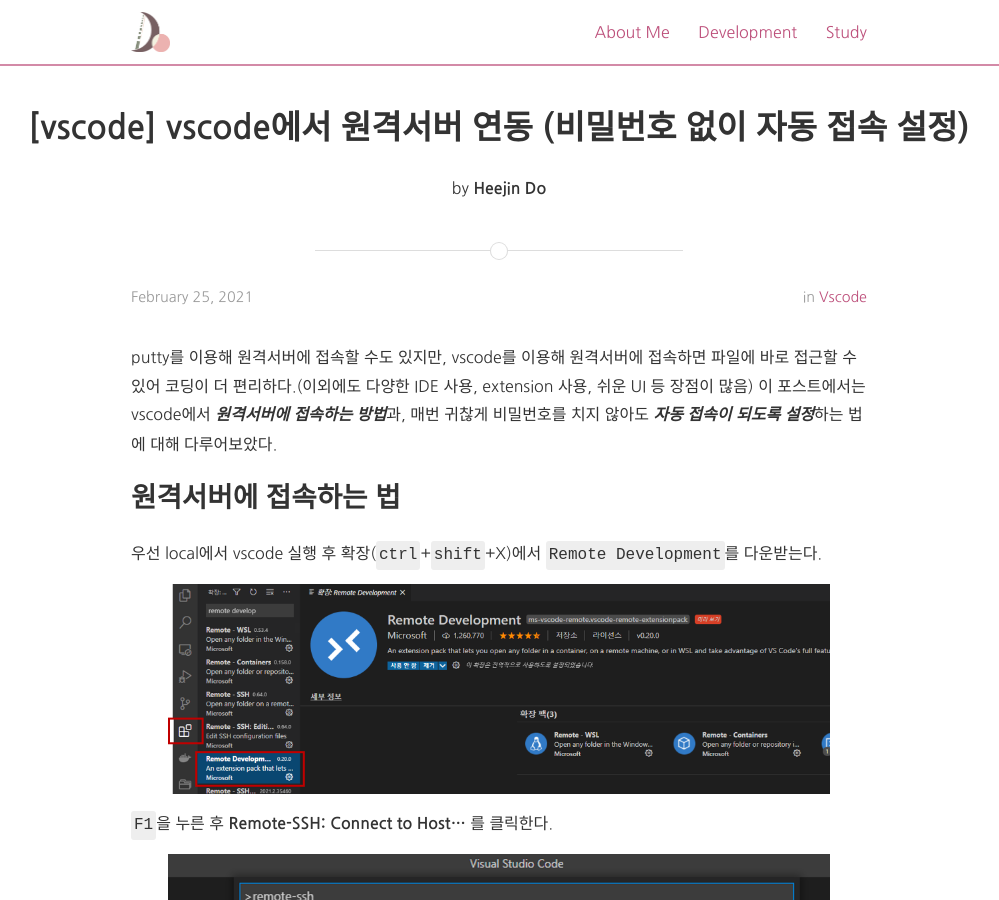
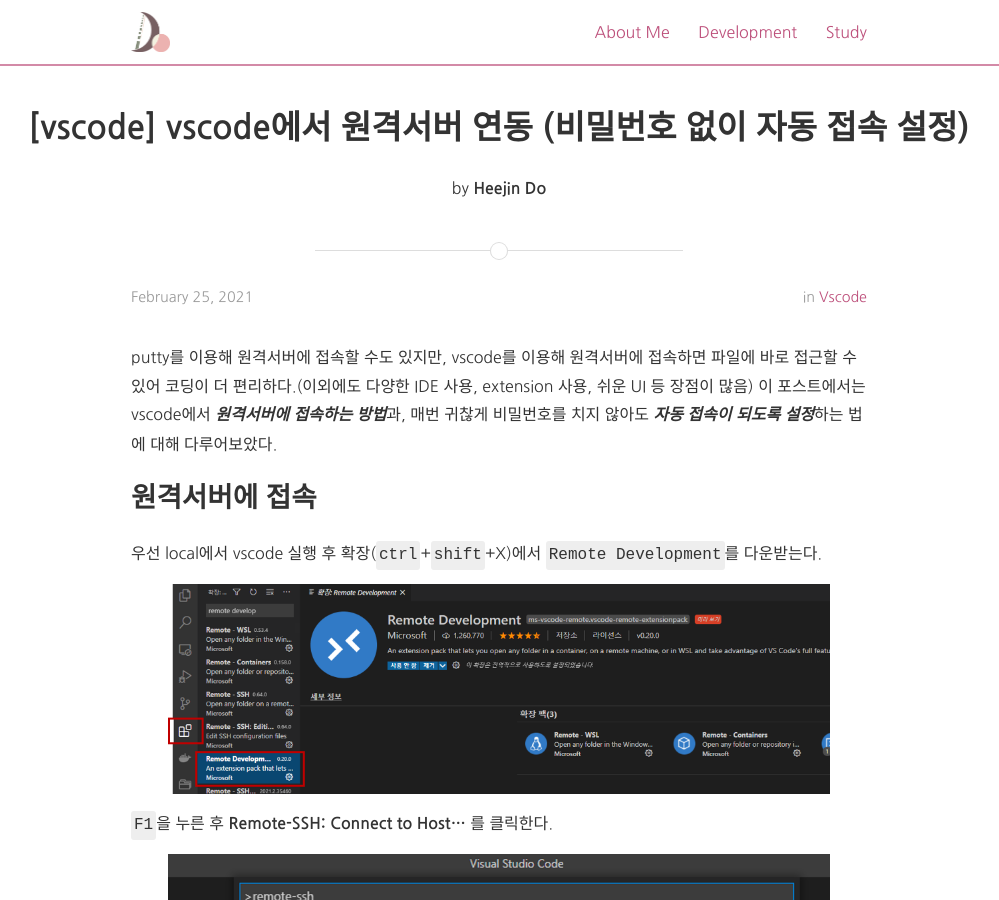
Before and after one commit to doheejin/doheejin.github.io, a Jekyll site: the page built from _posts/2021-02-25-vscode-server.md, in a window 1280 px wide and 900 px high. Shown: the whole window, without its empty margins (141-1140 px from the left). Built offline with Jekyll 4.4.1, drawn with Linux system fonts in a browser that asks for light colours; nearby versions of some CDN libraries; comment, search, counter and statistics services are not loaded.

Commit message:
포스트 수정

```diff
--- a/_posts/2021-02-25-vscode-server.md
+++ b/_posts/2021-02-25-vscode-server.md
@@ -10,7 +10,7 @@ tags:	vscode envs server
 putty를 이용해 원격서버에 접속할 수도 있지만, vscode를 이용해 원격서버에 접속하면 파일에 바로 접근할 수 있어 코딩이 더 편리하다.(이외에도 다양한 IDE 사용, extension 사용, 쉬운 UI 등 장점이 많음)
 이 포스트에서는 vscode에서 <em>**원격서버에 접속하는 방법**</em>과, 매번 귀찮게 비밀번호를 치지 않아도 <em>**자동 접속이 되도록 설정**</em>하는 법에 대해 다루어보았다.
 
-## 원격서버에 접속하는 법
+## 원격서버에 접속
 
 우선 local에서 vscode 실행 후 확장(`ctrl`+`shift`+X)에서 `Remote Development`를 다운받는다.
 
```
